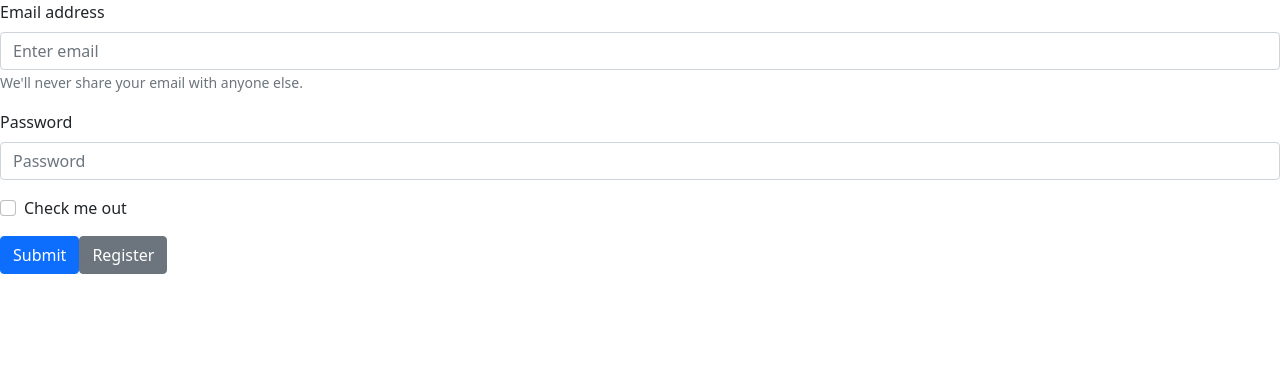
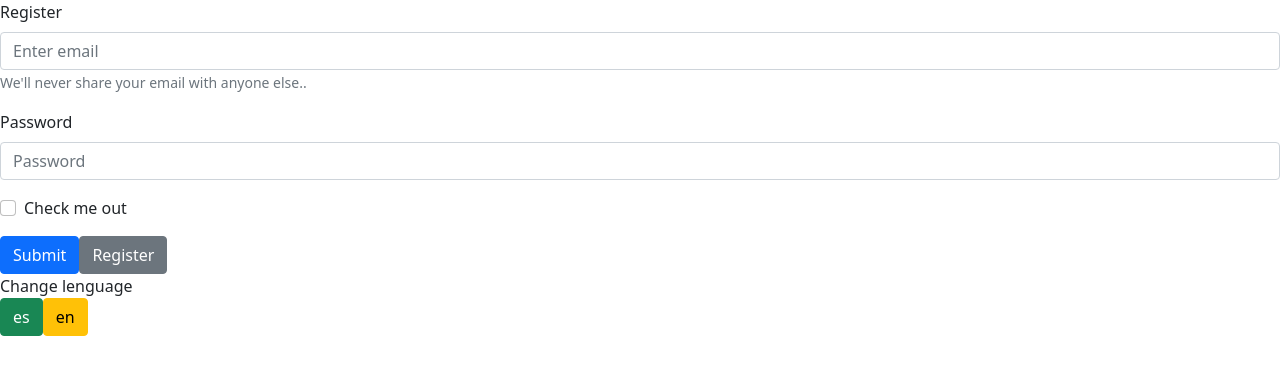
Before and after one commit to PabloD97/unq-desarrollo-app-cripto-front, a React (Create React App) app: page / in a window 1280 px wide. Shown: the top 374 px of the page. Built offline with nearby package versions, Linux system fonts and the light colour scheme.

Commit message:
feat: Change lenguage
- Se agrego la posibilidad de cambiar el lenguaje de la pagina de login

```diff
--- a/src/components/Login.jsx
+++ b/src/components/Login.jsx
@@ -1,23 +1,33 @@
-import React ,{useState}from "react";
-import {Link, useHistory} from "react-router-dom";
-import {Form,Button} from 'react-bootstrap';
-import { postLogin } from "../api/cryptoactive.api"
+import React, { useState } from "react";
+import { Link, useHistory } from "react-router-dom";
+import { Form, Button, ButtonGroup, ToggleButton } from "react-bootstrap";
+import { postLogin } from "../api/cryptoactive.api";
 import Register from "./Register";
+import { useTranslation } from "react-i18next";
+import i18n from "./../translations/i18n";
 
 const Login = () => {
+  const { t } = useTranslation();
+
+  const [language, setLanguage] = useState("en");
 
   const [datos, setDatos] = useState({
-        username:'',
-        password:''
+    username: "",
+    password: "",
+  });
 
-    })
+  const handleOnclick = (e) => {
+    e.preventDefault();
+    setLanguage(e.target.value);
+    i18n.changeLanguage(e.target.value);
+  };
+
   const handleInputChange = (event) => {
     setDatos({
       ...datos,
-            [event.target.name] : event.target.value
-        })
-      }
-
+      [event.target.name]: event.target.value,
+    });
+  };
 
   const history = useHistory();
 
@@ -25,43 +35,66 @@ const Login = () => {
     event.preventDefault();
     postLogin(datos).then((result) => {
       localStorage.setItem("token", result.data.token);
-            var token=localStorage.getItem("token")
-            console.log(token)
-            alert("logeado con exito")
-            history.push('/cryptoassets')
-        })
-
+      var token = localStorage.getItem("token");
+      console.log(token);
+      alert("logeado con exito");
+      history.push("/cryptoassets");
+    });
   };
 
   return (
     <>
       <Form onSubmit={login}>
-                <Form.Group className="mb-3" controlId="formBasicEmail" onChange={handleInputChange}>
-                    <Form.Label>Email address</Form.Label>
-                    <Form.Control type="email" placeholder="Enter email" name="username"/>
-                    <Form.Text className="text-muted">
-                        We'll never share your email with anyone else.
-                    </Form.Text>
+        <Form.Group
+          className="mb-3"
+          controlId="formBasicEmail"
+          onChange={handleInputChange}
+        >
+          <Form.Label>{t("register")}</Form.Label>
+          <Form.Control
+            type="email"
+            placeholder="Enter email"
+            name="username"
+          />
+          <Form.Text className="text-muted">{t("warning")}.</Form.Text>
         </Form.Group>
 
-                <Form.Group className="mb-3" controlId="formBasicPassword" onChange={handleInputChange}>
-                    <Form.Label>Password</Form.Label>
-                    <Form.Control type="password" placeholder="Password" name="password"/>
+        <Form.Group
+          className="mb-3"
+          controlId="formBasicPassword"
+          onChange={handleInputChange}
+        >
+          <Form.Label>{t("password")}</Form.Label>
+          <Form.Control
+            type="password"
+            placeholder="Password"
+            name="password"
+          />
         </Form.Group>
         <Form.Group className="mb-3" controlId="formBasicCheckbox">
-                    <Form.Check type="checkbox" label="Check me out" />
+          <Form.Check type="checkbox" label={t("CheckMeOut")} />
         </Form.Group>
         <Button variant="primary" type="submit">
-                    Submit
+          {t("submit")}
         </Button>
-                <Link to ="/register" >
-                    <Button variant="secondary">
-                        Register
-                    </Button>
+        <Link to="/register">
+          <Button variant="secondary">{t("register")}</Button>
         </Link>
       </Form>
+
+      <div>
+        {t("changeLanguage")}
+        <div>
+          <Button variant="success" value="es" onClick={handleOnclick}>
+            es
+          </Button>
+          <Button variant="warning" value="en" onClick={handleOnclick}>
+            en
+          </Button>
+        </div>
+      </div>
     </>
-    )
-}
+  );
+};
 
 export default Login;
```
Lines whose indentation alone changed are shown as unchanged.
